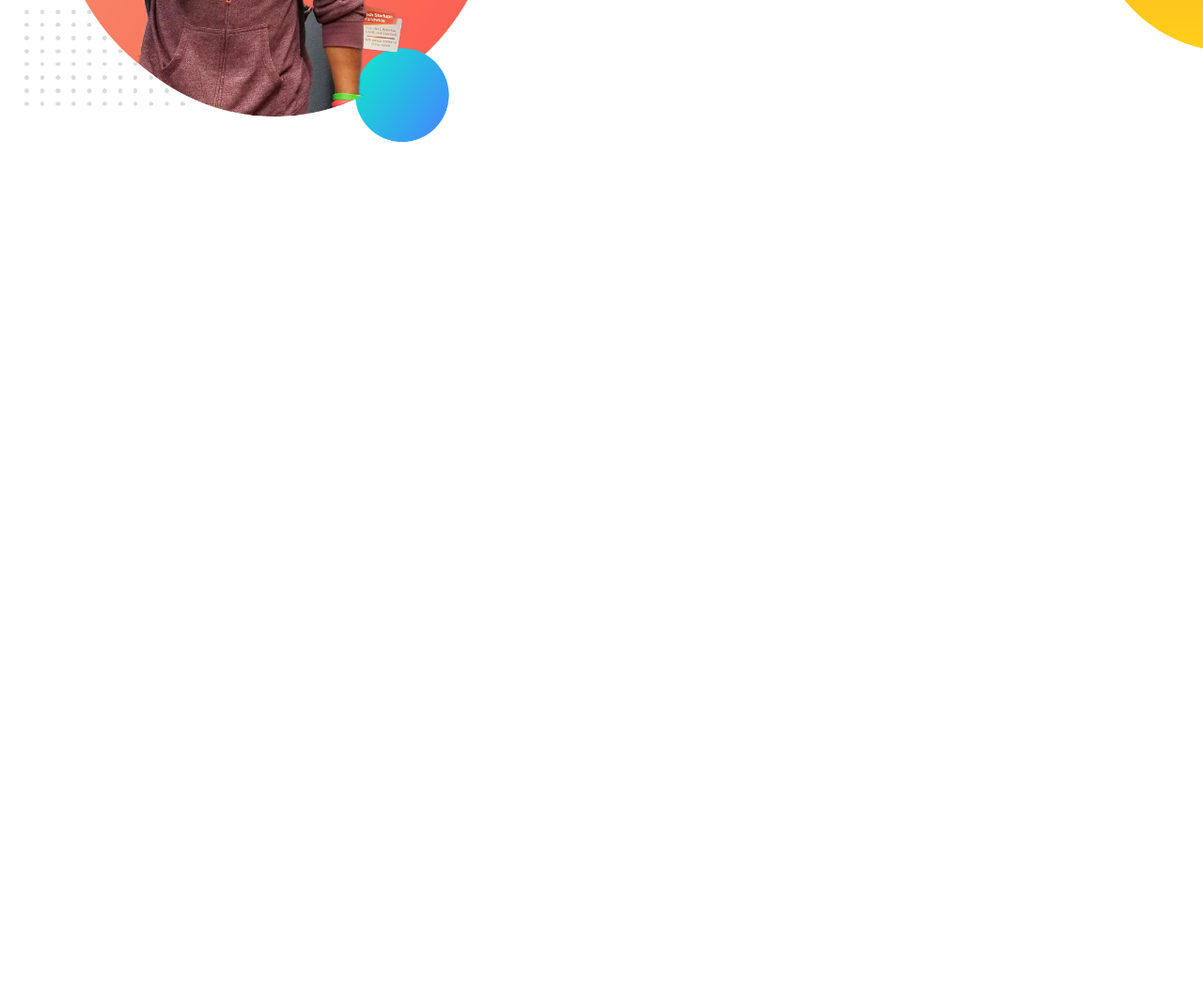
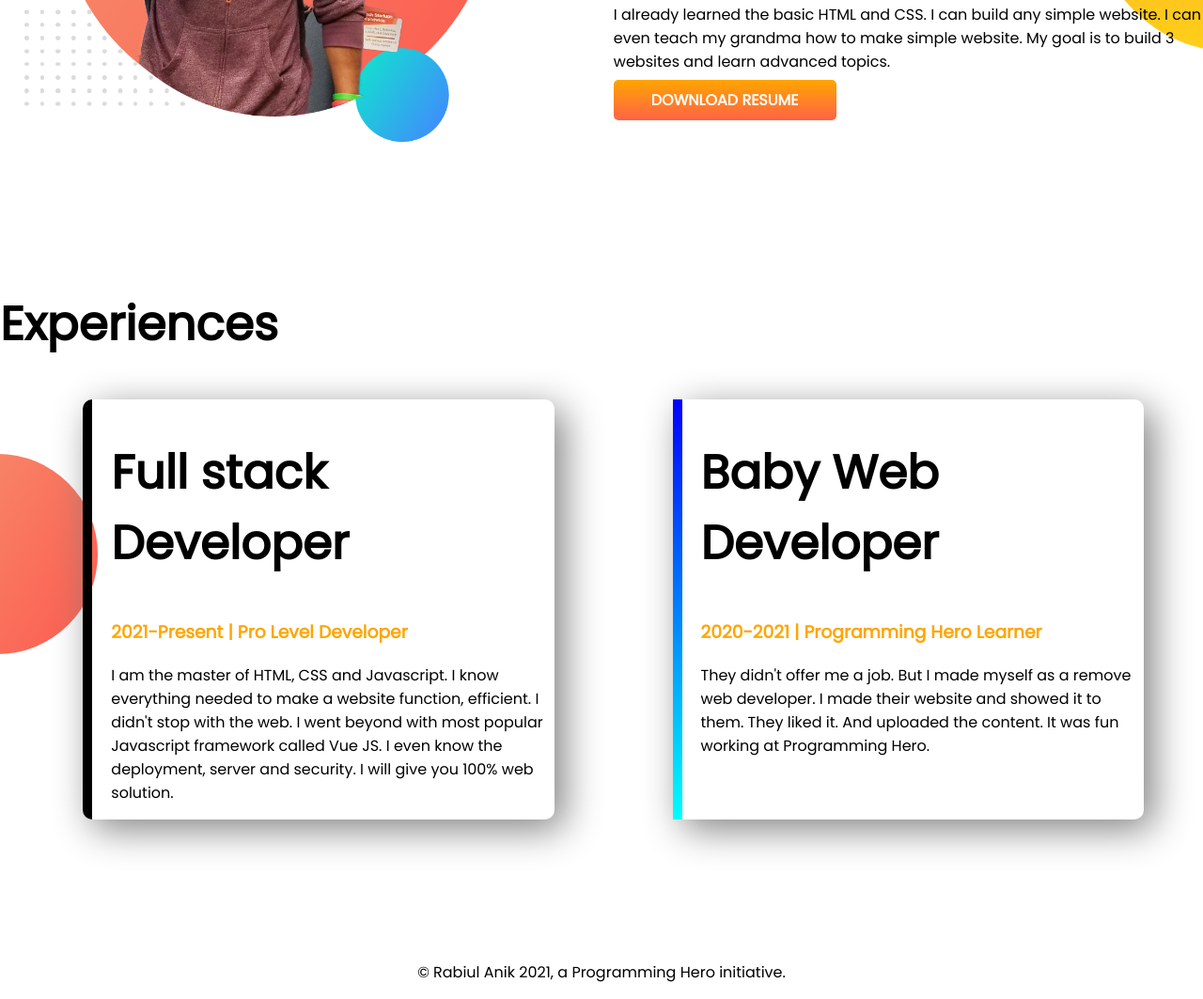
Before and after one commit to rabiulim/devoloper-portfolio, a plain HTML site: page index.html in a window 1280 px wide. Shown: the part 1002-2065 px from the top of the page at 94% size. Before the commit the page ends 1310 px from the top, so only its background shows below. Drawn offline with Linux system fonts and the light colour scheme.

Commit message:
footer and experience added

```diff
--- a/index.html
+++ b/index.html
@@ -13,7 +13,7 @@
 </head>
 
 <body>
-    <section class="top-banner">
+    <section class="top-banner flexible-container">
         <div class="half-width">
             <h1>Welcome To</h1>
             <h1><span class="orange-color">Rabiul Anik</span> World!</h1>
@@ -29,7 +29,7 @@
             <img src="images/jhankar-pic-bg.png" alt="">
         </div>
     </section>
-    <section class="dream-big">
+    <section class="dream-big flexible-container">
         <div class="half-width">
             <img src="images/jhankar.png" alt="">
         </div>
@@ -41,7 +41,31 @@
             <a class="link-button" target="_blank" href="">DOWNLOAD RESUME</a>
         </div>
     </section>
+    <section class="experience-area">
+        <h1>Experiences</h1>
+        <div class="flexible-container">
+            <div id="full-stack-experience" class="experience-item">
+                <h2>Full stack Developer</h2>
+                <h3 class="orange-color">2021-Present | Pro Level Developer</h3>
+                <p>I am the master of HTML, CSS and Javascript. I know everything needed to make a
+                    website function,
+                    efficient. I didn't stop with the web. I went beyond with most popular Javascript framework called
+                    Vue
+                    JS. I even know the deployment, server and security. I will give you 100% web solution.</p>
+            </div>
+            <div id="web-dev-experience" class="experience-item">
+                <h2>Baby Web Developer</h2>
+                <h3 class="orange-color">2020-2021 | Programming Hero Learner</h3>
+                <p>They didn't offer me a job. But I made myself as a remove web developer. I made their website and
+                    showed
+                    it to them. They liked it. And uploaded the content. It was fun working at Programming Hero.</p>
+            </div>
 
+        </div>
+    </section>
+    <footer>
+        <p>© Rabiul Anik 2021, a Programming Hero initiative.</p>
+    </footer>
 </body>
 
 </html>
--- a/style.css
+++ b/style.css
@@ -5,11 +5,13 @@ body{
 h1{
     font-size: 50px;
 }
+h2{
+    font-size: 50px;
+}
 .orange-color{
     color: orange;
 }
-section{
-    display: flex;
+.flexible-container{display: flex;
     padding-left: 2%;
     margin-bottom: 150px;
 }
@@ -36,3 +38,30 @@ section{
     background-repeat: no-repeat;
     background-position: right;
 }
+.experience-area{
+    background-image: url(images/exp-bg.png);
+    background-repeat: no-repeat;
+    background-position: left;
+}
+.experience-item{
+    width: 40%;
+    margin-left: 5%;
+    margin-right: 5%;
+    padding-left: 20px;
+    border-radius: 10px;
+    box-shadow: 10px 10px 40px gray;
+
+}
+#web-dev-experience{
+    border-left: 10px solid;
+    border-image: linear-gradient(blue, cyan);
+    border-image-slice: 1;
+}
+#full-stack-experience{
+    border-left: 10px solid;
+    border-image: linear-gradien(salmon, tomato);
+    border-image-slice: 1;
+}
+footer p{
+    text-align: center;
+}
```
Also changed, not shown: 4 other files.
